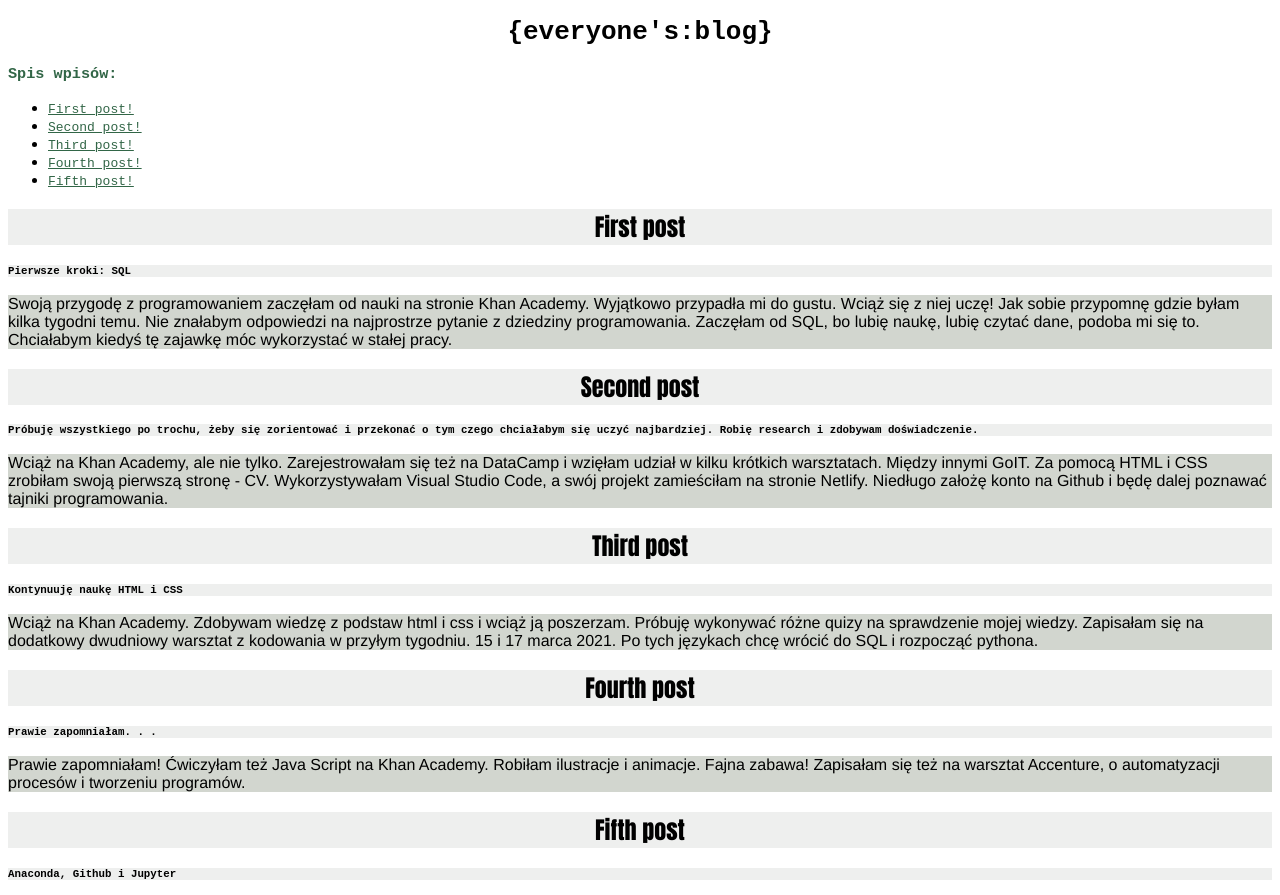
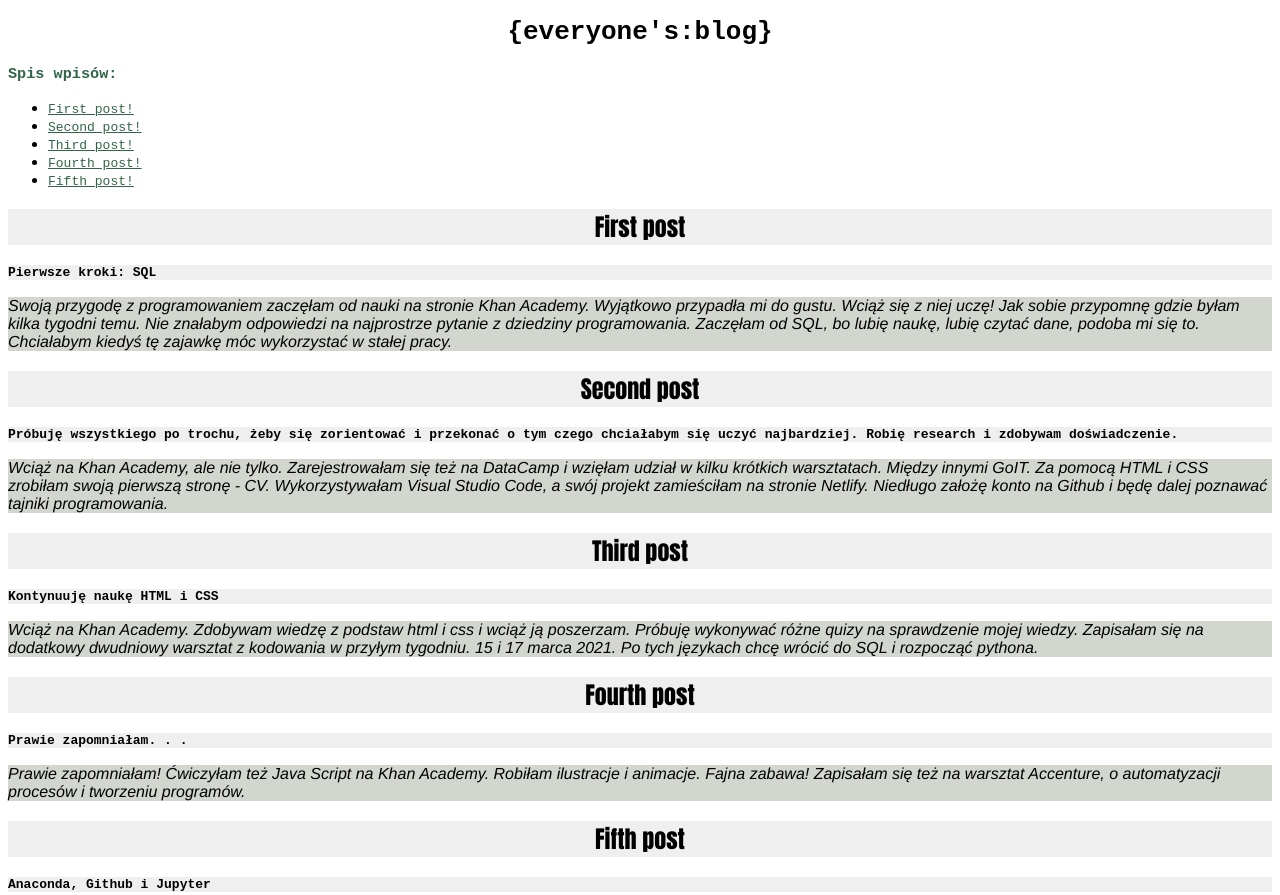
Before and after one commit to Buba-Wilczynska/Buba-Wilczynska.github.io, a plain HTML site: page index.html in a window 1280 px wide. Shown: the top 895 px of the page. Drawn offline with Linux system fonts and the light colour scheme.

Commit message:
Update index.html

```diff
--- a/index.html
+++ b/index.html
@@ -25,14 +25,14 @@ Project website!-->
             p{
                 color:black;
                 background-color:#2313;
-                text-decoration:curve;
+                font-style: italic;
             }
 
-            h5 {
+            h4 {
                 font-family:monospace;
                 color:black;
                 background-color:#0101;
-                text-size:150%;
+
             }
 
             #title{
@@ -76,29 +76,29 @@ Project website!-->
         </ul>
 
         <h2 id="First"> First post </h2>
-        <h5>Pierwsze kroki: SQL </h5>
+        <h4>Pierwsze kroki: SQL </h4>
 
         <p>Swoją przygodę z programowaniem zaczęłam od nauki na stronie Khan Academy. Wyjątkowo przypadła mi do gustu. Wciąż się z niej uczę! Jak sobie przypomnę gdzie byłam kilka tygodni temu. Nie znałabym odpowiedzi na najprostrze pytanie z dziedziny programowania. Zaczęłam od SQL, bo lubię naukę, lubię czytać dane, podoba mi się to. Chciałabym kiedyś tę zajawkę móc wykorzystać w stałej pracy. </p>
 
            <h2 id="Second"> Second post </h2>
-        <h5>Próbuję wszystkiego po trochu, żeby się zorientować i przekonać o tym czego chciałabym się uczyć najbardziej. Robię research i zdobywam doświadczenie.
-        </h5>
+        <h4>Próbuję wszystkiego po trochu, żeby się zorientować i przekonać o tym czego chciałabym się uczyć najbardziej. Robię research i zdobywam doświadczenie.
+        </h4>
 
         <p>Wciąż na Khan Academy, ale nie tylko. Zarejestrowałam się też na DataCamp i wzięłam udział w kilku krótkich warsztatach. Między innymi GoIT. Za pomocą HTML i CSS zrobiłam swoją pierwszą stronę - CV. Wykorzystywałam Visual Studio Code, a swój projekt zamieściłam na stronie Netlify. Niedługo założę konto na Github i będę dalej poznawać tajniki programowania. </p>
 
            <h2 id="Third"> Third post </h2>
-        <h5>Kontynuuję naukę HTML i CSS</h5>
+        <h4>Kontynuuję naukę HTML i CSS</h4>
 
         <p>Wciąż na Khan Academy. Zdobywam wiedzę z podstaw html i css i wciąż ją poszerzam. Próbuję wykonywać różne quizy na sprawdzenie mojej wiedzy. Zapisałam się na dodatkowy dwudniowy warsztat z kodowania w przyłym tygodniu. 15 i 17 marca 2021. Po tych językach chcę wrócić do SQL i rozpocząć pythona. </p>
 
 
         <h2 id="Fourth"> Fourth post </h2>
-        <h5>Prawie zapomniałam. . . </h5>
+        <h4>Prawie zapomniałam. . . </h4>
 
         <p>Prawie zapomniałam! Ćwiczyłam też Java Script na Khan Academy. Robiłam ilustracje i animacje. Fajna zabawa! Zapisałam się też na warsztat Accenture, o automatyzacji procesów i tworzeniu programów. </p>
 
          <h2 id="Fifth"> Fifth post </h2>
-        <h5>Anaconda, Github i Jupyter </h5>
+        <h4>Anaconda, Github i Jupyter </h4>
 
         <p>Zainstalowałam Anacondę do nauki Pythona. W Jupyterze zapisywałam notatki, które następnie umieściłam na Githubie. Chciałam mieć wszystko poukładane. Dopieszczam wpisy i uczę się nowych właściwości CSS. Planuję wrócić do nieukończonych kursów z JS i kontynuować naukę analizy danych w Pythonie. Miałam też okazję przyglądać się pracy Power BI oraz Tableau. Wizualizacja danych jest po prostu AMAZING! </p>
          <h4 id="data_wpisu"> 14.03.2021 </h4>
```
